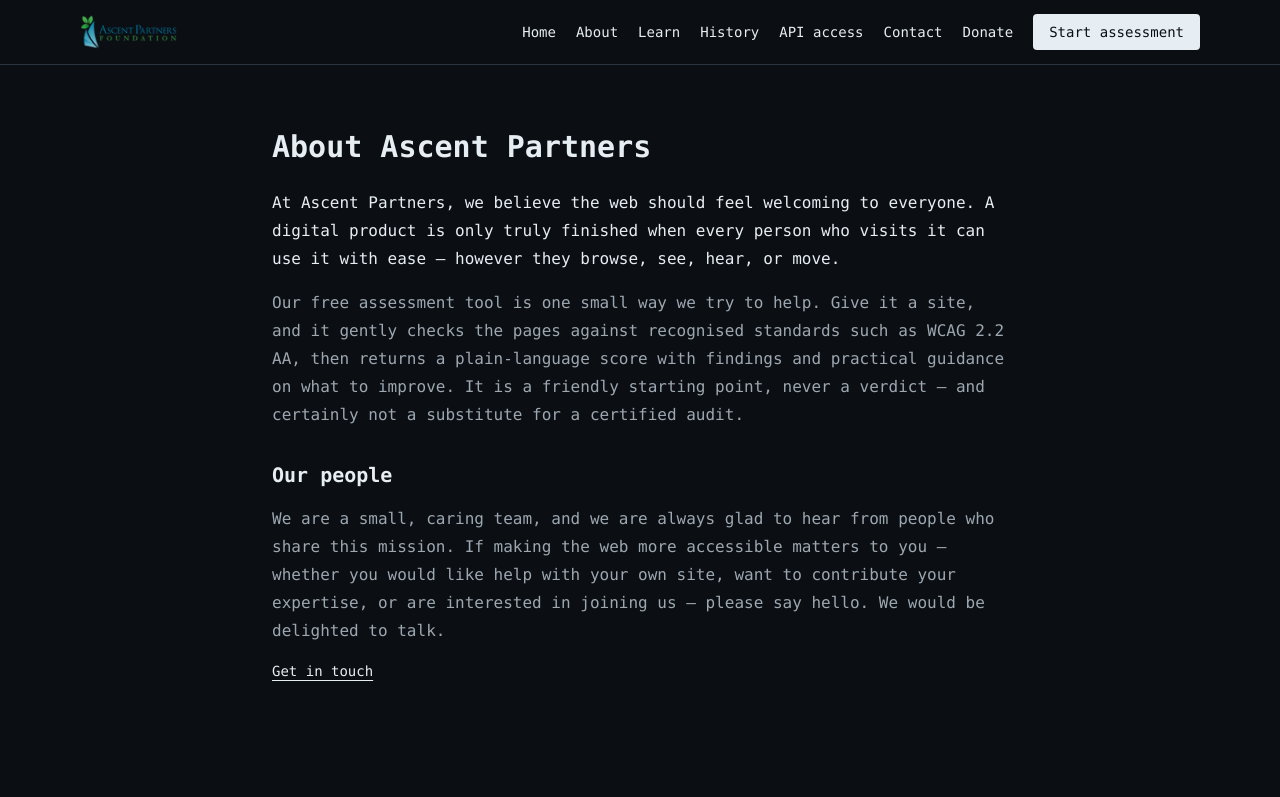
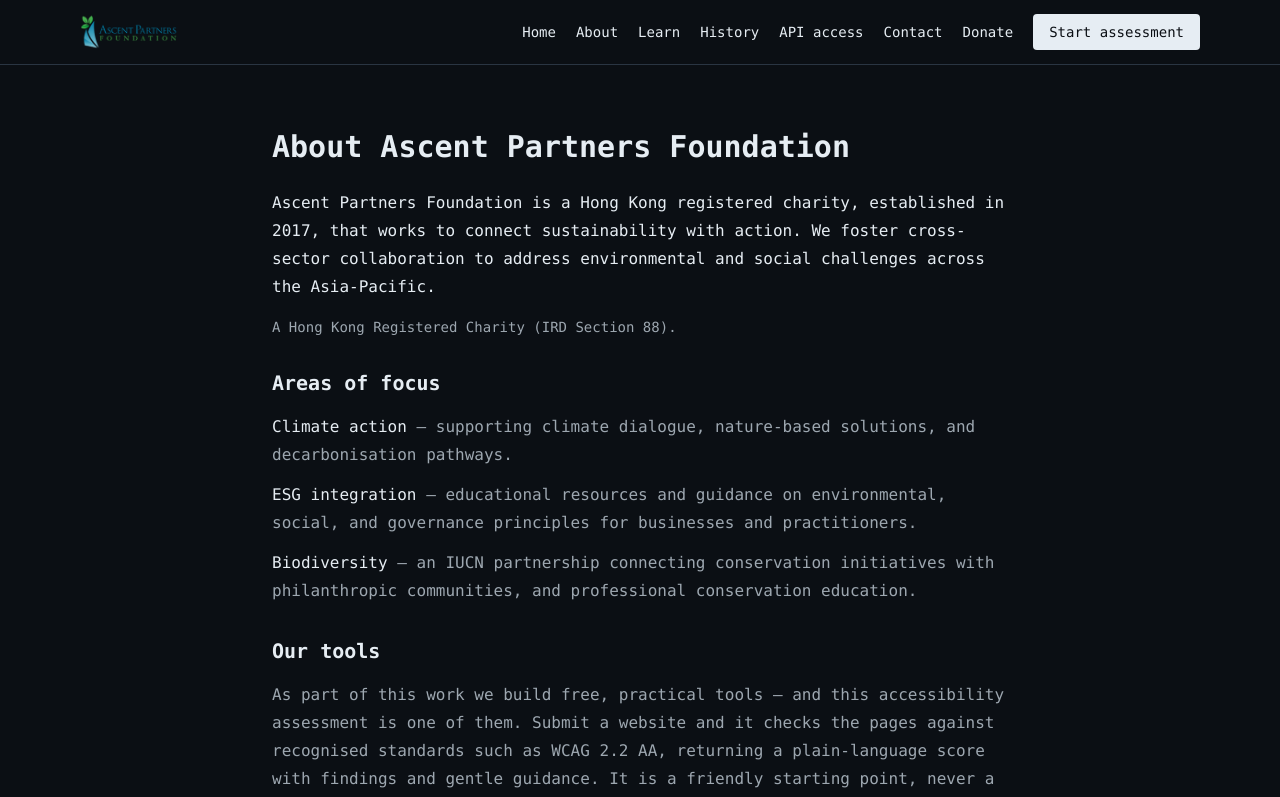
Before and after one commit to simonplmak-cloud/ascent-accessibility, a Next.js app: page /about in a window 1280 px wide. Shown: the top 797 px of the page. Built offline with nearby package versions, Linux system fonts and the light colour scheme.

Commit message:
fix: align About page and footer with Ascent Partners Foundation (HK charity, sustainability mission)

```diff
--- a/src/app/about/page.tsx
+++ b/src/app/about/page.tsx
@@ -3,28 +3,51 @@ import Link from "next/link";
 export default function AboutPage() {
   return (
     <div className="mx-auto max-w-3xl px-4 py-16">
-      <h1 className="font-mono text-3xl font-bold text-terminal-fg">About Ascent Partners</h1>
+      <h1 className="font-mono text-3xl font-bold text-terminal-fg">
+        About Ascent Partners Foundation
+      </h1>
 
       <p className="mt-6 font-mono leading-7 text-terminal-fg">
-        At Ascent Partners, we believe the web should feel welcoming to everyone. A digital
-        product is only truly finished when every person who visits it can use it with ease —
-        however they browse, see, hear, or move.
+        Ascent Partners Foundation is a Hong Kong registered charity, established in 2017, that
+        works to connect sustainability with action. We foster cross-sector collaboration to
+        address environmental and social challenges across the Asia-Pacific.
+      </p>
+      <p className="mt-4 font-mono text-sm text-terminal-muted">
+        A Hong Kong Registered Charity (IRD Section 88).
       </p>
 
+      <h2 className="mt-8 font-mono text-xl font-semibold text-terminal-fg">Areas of focus</h2>
+      <ul className="mt-4 space-y-3 font-mono leading-7 text-terminal-muted">
+        <li>
+          <span className="text-terminal-fg">Climate action</span> — supporting climate dialogue,
+          nature-based solutions, and decarbonisation pathways.
+        </li>
+        <li>
+          <span className="text-terminal-fg">ESG integration</span> — educational resources and
+          guidance on environmental, social, and governance principles for businesses and
+          practitioners.
+        </li>
+        <li>
+          <span className="text-terminal-fg">Biodiversity</span> — an IUCN partnership connecting
+          conservation initiatives with philanthropic communities, and professional conservation
+          education.
+        </li>
+      </ul>
+
+      <h2 className="mt-8 font-mono text-xl font-semibold text-terminal-fg">Our tools</h2>
       <p className="mt-4 font-mono leading-7 text-terminal-muted">
-        Our free assessment tool is one small way we try to help. Give it a site, and it gently
-        checks the pages against recognised standards such as WCAG 2.2 AA, then returns a
-        plain-language score with findings and practical guidance on what to improve. It is a
-        friendly starting point, never a verdict — and certainly not a substitute for a certified
+        As part of this work we build free, practical tools — and this accessibility assessment
+        is one of them. Submit a website and it checks the pages against recognised standards
+        such as WCAG 2.2 AA, returning a plain-language score with findings and gentle guidance.
+        It is a friendly starting point, never a verdict, and not a substitute for a certified
         audit.
       </p>
 
       <h2 className="mt-8 font-mono text-xl font-semibold text-terminal-fg">Our people</h2>
       <p className="mt-4 font-mono leading-7 text-terminal-muted">
-        We are a small, caring team, and we are always glad to hear from people who share this
-        mission. If making the web more accessible matters to you — whether you would like help
-        with your own site, want to contribute your expertise, or are interested in joining us —
-        please say hello. We would be delighted to talk.
+        We are a small, caring team, and we welcome people who share this mission — whether you
+        would like help with your own site, want to contribute your expertise, or are interested
+        in joining us. Please say hello.
       </p>
       <p className="mt-4 font-mono text-sm text-terminal-fg">
         <Link href="/contact" className="underline underline-offset-4 hover:text-terminal-serious">
--- a/src/components/site-footer.tsx
+++ b/src/components/site-footer.tsx
@@ -25,8 +25,8 @@ export function SiteFooter() {
           ))}
         </nav>
         <p className="mt-4">
-          © {new Date().getFullYear()} Ascent Partners. Committed to an accessible web for
-          everyone.
+          © {new Date().getFullYear()} Ascent Partners Foundation Limited. Connecting
+          sustainability and action.
         </p>
       </div>
     </footer>
```
